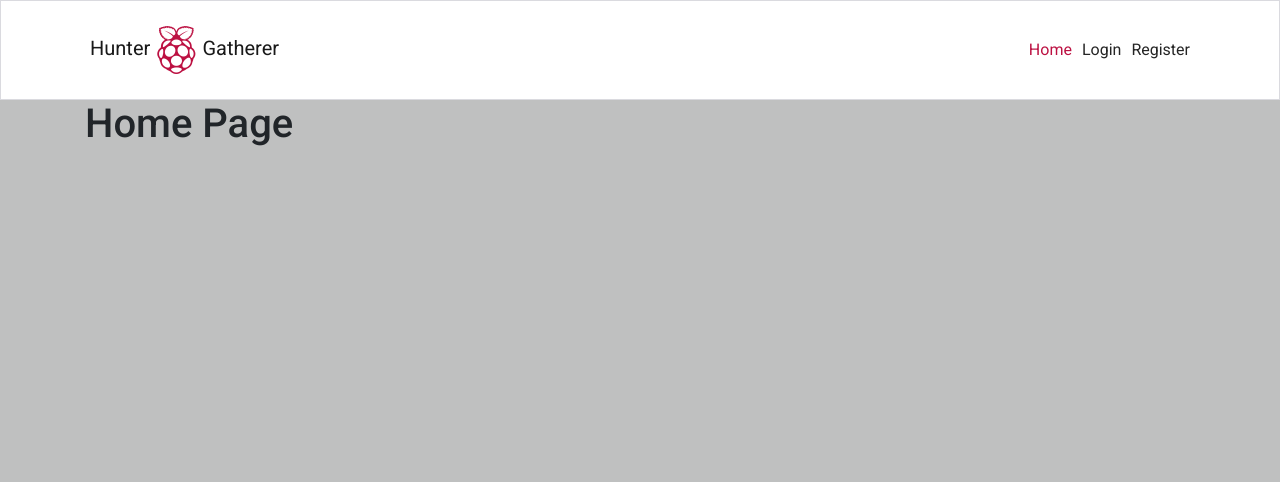
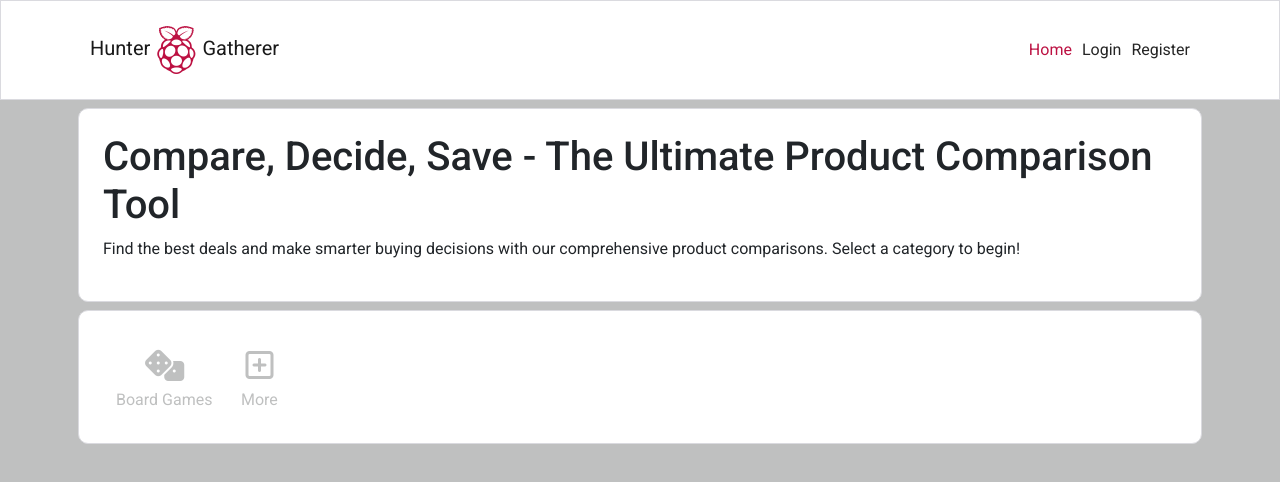
Before and after one commit to MichaelSturgeon/hunter-gatherer, a React (Create React App) app: page / in a window 1280 px wide. Shown: the top 482 px of the page. Built offline with nearby package versions, Linux system fonts and the light colour scheme; no server answers.

Commit message:
Create home page with beginner styles

```diff
--- a/src/App.js
+++ b/src/App.js
@@ -5,6 +5,7 @@ import {Route, Switch} from 'react-router-dom'
 import './api/axiosDefaults'
 import SignUpForm from './pages/auth/SignUpForm';
 import SignInForm from './pages/auth/SignInForm';
+import HomePage from './pages/home/HomePage';
 
 
 function App() {
@@ -14,7 +15,7 @@ function App() {
       <NavBar/>
       <Container className={appStyles.Main}>
         <Switch>
-          <Route exact path='/' render={() => <h1>Home Page</h1>} />
+          <Route exact path='/' render={() => <HomePage/>} />
           <Route exact path='/login' render={() => <SignInForm/>} />
           <Route exact path='/register' render={() => <SignUpForm/>} />
           <Route render={() => <h1>404 Page not found!</h1>} />
--- /dev/null
+++ b/src/pages/home/HomePage.js
@@ -0,0 +1,23 @@
+import React from 'react'
+import { Button, Col, Container, Row } from 'react-bootstrap';
+import appStyles from '../../App.module.css'
+import homePageStyle from '../../styles/HomePage.module.css'
+
+const HomePage = () => {
+  return (
+    <Row >
+      <Col className="my-auto py-2 p-sm-2" md={12}>
+        <Container className={`${appStyles.Content} p-4 mb-2`}>
+          <h1>Compare, Decide, Save - The Ultimate Product Comparison Tool</h1>
+          <p>Find the best deals and make smarter buying decisions with our comprehensive product comparisons. Select a category to begin!</p>
+        </Container>
+        <Container className={`${appStyles.Content} p-4`}>
+          <Button className={homePageStyle.Button} variant="link"><i class="fa-solid fa-dice"></i><span>Board Games</span></Button>
+          <Button className={homePageStyle.Button} variant="link"><i class="fa-regular fa-square-plus"></i><span>More</span></Button>
+        </Container>
+      </Col>
+    </Row>
+  );
+};
+
+export default HomePage
--- /dev/null
+++ b/src/styles/HomePage.module.css
@@ -0,0 +1,30 @@
+.Button {
+    background-color: transparent;
+    border-color: transparent;
+    text-decoration: none;
+    color: #BFC0C0;
+}
+
+.Button:hover {
+    text-decoration: none;
+    background-color: transparent;
+    border-color: transparent;
+    color: #252525;
+}
+
+.Button:focus {
+    text-decoration: none;
+    border-color: transparent;
+}
+
+i {
+    font-size: 2rem;
+}
+
+i:hover {
+    color: #252525;
+}
+
+span {
+    display: block;
+}
```
